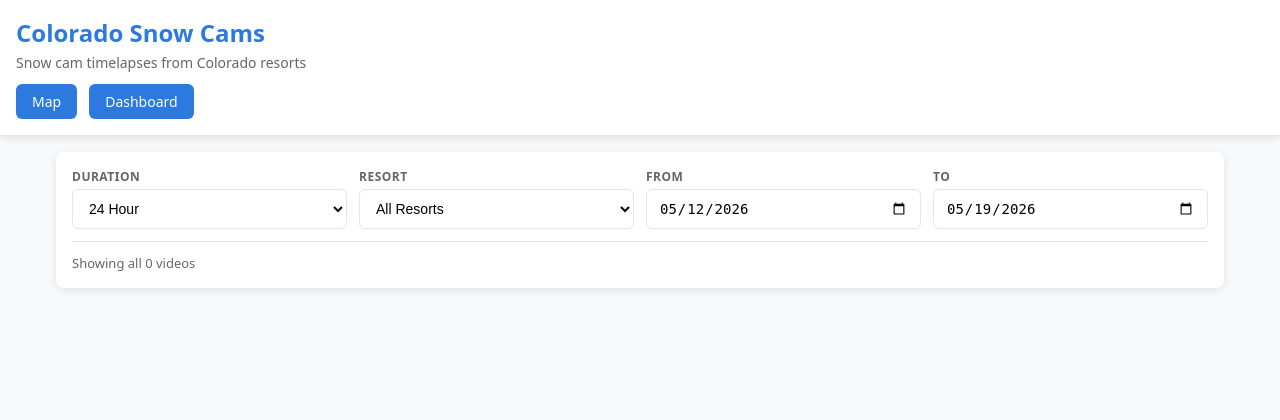
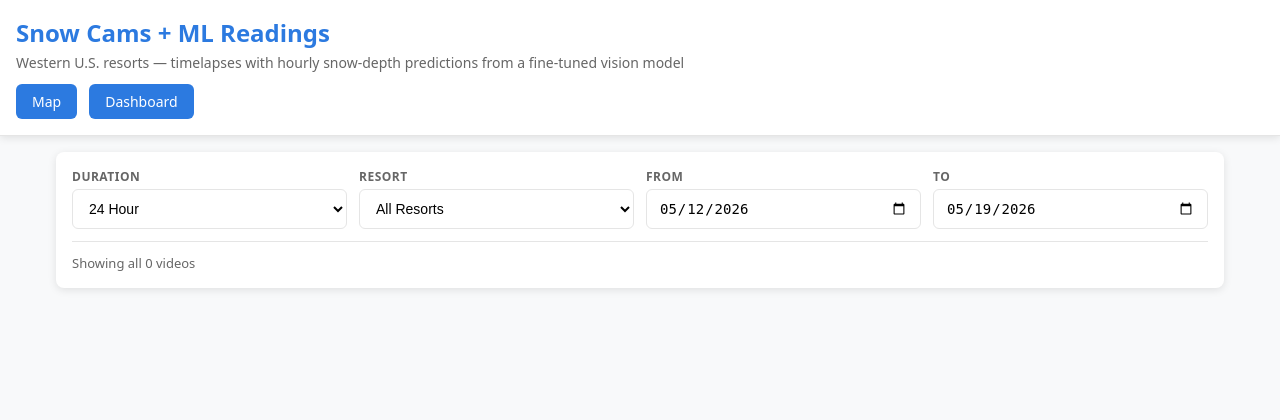
Before and after one commit to TrentMahaffey/snowhackers, a Django app: page /snowcams/ in a window 1280 px wide. Shown: the top 420 px of the page. Run offline with Django 5.2, Linux system fonts and the light colour scheme; data that the repository does not hold is empty.

Commit message:
Add ML snow-depth predictions + 15 new resorts to snowcams page
Frontend (snowdash):
- Add 15 missing resorts to views.py: Alta, Snowbird, Park City,
  Sundance, Brian Head, Cherry Peak, Powder Mountain, Big Sky,
  Bridger Bowl, Discovery, Grand Targhee, Whitefish, Boreal,
  Kirkwood, Northstar. Page now covers CO/UT/MT/WY/ID/CA.
- New endpoint /api/snowcam_predictions reads cam_predictions.json
  (hourly-refreshed) and returns latest depth/snowfall readings.
- snowcams.html: fetches predictions in parallel, displays as a
  colored badge next to each resort header (green=high confidence,
  amber=medium, gray=low).
- Title updated from "Colorado Snow Cams" to "Snow Cams + ML Readings".

Inference pipeline:
- bin/refresh_cam_predictions.sh: hourly cron that picks the latest
  capture per configured resort, rsyncs to the Blackwell, runs the
  fine-tuned Qwen2.5-VL model (Run 7 adapter), pulls the predictions
  JSON back to the snowhackers root (mounted into the container).
- cam_config.json: 12 configured resorts with prompt metadata
  (covers the 5 trained resorts + 3 zero-shot-verified Sherpa Bar
  resorts + 4 generalizable depth-stake resorts).
- Cron entry installed: 13 * * * * (every hour at :13).

cam_predictions.json is gitignored (regenerated by the cron).

Co-Authored-By: Claude Opus 4.7 (1M context) <noreply@anthropic.com>

```diff
--- a/docker-compose.yml
+++ b/docker-compose.yml
@@ -106,6 +106,7 @@ services:
       - ${SNOWCAM_TIMELAPSE7_DIR:-./snowcam/timelapses7}:/snowcam-timelapses7:ro
       - ${SNOWCAM_TIMELAPSE30_DIR:-./snowcam/timelapses30}:/snowcam-timelapses30:ro
       - ${SNOWCAM_OUT_DIR:-./snowcam/out}:/snowcam-snapshots:ro
+      - ./cam_predictions.json:/snowcam-predictions/cam_predictions.json:ro
     command:
       - bash
       - -lc
--- a/snowdash/dashboard/templates/dashboard/snowcams.html
+++ b/snowdash/dashboard/templates/dashboard/snowcams.html
@@ -3,9 +3,9 @@
 <head>
   <meta charset="utf-8" />
   <meta name="viewport" content="width=device-width, initial-scale=1, maximum-scale=1">
-  <title>Colorado Snow Cams</title>
+  <title>Snow Cams + ML Readings</title>
   <link rel="icon" type="image/svg+xml" href="/static/dashboard/favicon.svg">
-  <meta name="description" content="Daily, weekly, and monthly snow cam timelapses from Colorado ski resorts">
+  <meta name="description" content="Daily, weekly, and monthly snow cam timelapses from CO, UT, MT, WY, ID, CA ski resorts — with ML snow-depth readings from a fine-tuned Qwen2.5-VL model">
   <style>
     :root {
       --primary: #2c7ae0;
@@ -309,8 +309,8 @@
 </head>
 <body>
   <div class="header">
-    <h1>Colorado Snow Cams</h1>
-    <p>Snow cam timelapses from Colorado resorts</p>
+    <h1>Snow Cams + ML Readings</h1>
+    <p>Western U.S. resorts — timelapses with hourly snow-depth predictions from a fine-tuned vision model</p>
     <div class="nav-links">
       <a href="/" class="nav-link">Map</a>
       <a href="/tables/" class="nav-link">Dashboard</a>
@@ -389,6 +389,32 @@
   <script>
     let allVideos = [];
     let allResorts = [];
+    let predictions = {}; // {resort_name: {depth_inches, snowfall_24h_inches, snowfall_storm_inches, confidence, captured_at}}
+
+    // Format a prediction object as a short string for display
+    function formatPrediction(p) {
+      if (!p) return null;
+      if (p.snowfall_storm_inches !== undefined && p.snowfall_storm_inches !== null) {
+        // Sherpa Bar — show both readings
+        return `${p.snowfall_24h_inches ?? '?'}" / ${p.snowfall_storm_inches ?? '?'}"`;
+      }
+      if (p.depth_inches !== undefined && p.depth_inches !== null) {
+        return `${p.depth_inches}"`;
+      }
+      return null;
+    }
+
+    // Format the prediction badge HTML (with confidence + capture time)
+    function predictionBadge(resort) {
+      const p = predictions[resort];
+      if (!p) return '';
+      const reading = formatPrediction(p);
+      if (!reading) return '';
+      const conf = p.confidence || 'low';
+      const captured = p.captured_at ? new Date(p.captured_at + 'Z').toLocaleString() : '';
+      const confColor = {high: '#10b981', medium: '#f59e0b', low: '#9ca3af'}[conf] || '#9ca3af';
+      return `<span class="ml-reading" style="margin-left: 12px; padding: 4px 10px; background: ${confColor}; color: white; border-radius: 6px; font-size: 13px; font-weight: 500;" title="ML reading at ${captured} (${conf} confidence)">📏 ${reading}</span>`;
+    }
 
     // Format date as YYYY-MM-DD
     function formatDate(date) {
@@ -617,11 +643,30 @@
       `;
     }
 
+    // Fetch model predictions (best-effort - don't fail page if this fails)
+    async function loadPredictions() {
+      try {
+        const response = await fetch('/api/snowcam_predictions');
+        if (!response.ok) return;
+        const data = await response.json();
+        const list = data.predictions || [];
+        list.forEach(p => {
+          if (p.resort) predictions[p.resort] = p;
+        });
+      } catch (err) {
+        console.warn('Predictions unavailable:', err);
+      }
+    }
+
     // Fetch videos from API
     async function loadVideos() {
       try {
-        const response = await fetch('/api/snowcam_videos');
-        allVideos = await response.json();
+        // Fetch predictions in parallel
+        const [videosResp, _] = await Promise.all([
+          fetch('/api/snowcam_videos'),
+          loadPredictions(),
+        ]);
+        allVideos = await videosResp.json();
 
         const params = getUrlParams();
 
@@ -695,7 +740,7 @@
 
         html += `
           <div class="resort-section" data-resort="${resort.toLowerCase()}">
-            <div class="resort-header">${resort} (${resortVideos.length})</div>
+            <div class="resort-header">${resort} (${resortVideos.length})${predictionBadge(resort)}</div>
             <div class="video-grid">
               ${resortVideos.map(video => `
                 <div class="video-card" data-resort="${video.resort}" data-date="${video.date}" data-duration="${video.duration}">
--- a/snowdash/dashboard/urls.py
+++ b/snowdash/dashboard/urls.py
@@ -11,4 +11,5 @@ urlpatterns = [
     path("api/regional_forecast", views.api_regional_forecast, name="api_regional_forecast"),
     path("api/regional_observed", views.api_regional_observed, name="api_regional_observed"),
     path("api/snowcam_videos", views.api_snowcam_videos, name="api_snowcam_videos"),
+    path("api/snowcam_predictions", views.api_snowcam_predictions, name="api_snowcam_predictions"),
 ]
--- a/snowdash/dashboard/views.py
+++ b/snowdash/dashboard/views.py
@@ -595,6 +595,7 @@ def api_snowcam_videos(request):
 
     # Resort patterns
     resorts = {
+        # Colorado
         "A-Basin": "abasin",
         "Aspen Mountain": "aspen",
         "Aspen Highlands": "highlands",
@@ -614,6 +615,24 @@ def api_snowcam_videos(request):
         "Telluride": "telluride_powcam",
         "Vail": "vail_snowsummit",
         "Winter Park": "winter_park",
+        # Utah
+        "Alta": "alta_snowstake",
+        "Snowbird": "snowbird_snowstake",
+        "Park City": "park_city",
+        "Sundance": "sundance",
+        "Brian Head": "brian_head",
+        "Cherry Peak": "cherry_peak",
+        "Powder Mountain": "powder_mountain",
+        # Montana / Wyoming / Idaho
+        "Big Sky": "bigsky_andesite",
+        "Bridger Bowl": "bridgerbowl_redchair",
+        "Discovery": "discovery_snowstake",
+        "Grand Targhee": "grandtarghee",
+        "Whitefish": "whitefish",
+        # California / Nevada
+        "Boreal": "boreal",
+        "Kirkwood": "kirkwood",
+        "Northstar": "northstar",
     }
 
     videos = []
@@ -657,3 +676,28 @@ def api_snowcam_videos(request):
                 })
 
     return JsonResponse(videos, safe=False)
+
+
+def api_snowcam_predictions(request):
+    """Latest model-generated snow-depth predictions per resort.
+
+    Reads cam_predictions.json from the snowhackers root (mounted into the
+    container). The file is refreshed hourly by bin/refresh_cam_predictions.sh
+    which runs the fine-tuned Qwen2.5-VL model on the Blackwell.
+    """
+    from django.http import JsonResponse
+    import json as _json
+    # Look in a few candidate paths so this works in dev + container
+    candidates = [
+        Path("/snowcam-predictions/cam_predictions.json"),
+        Path("/home/trent/snowhackers/cam_predictions.json"),
+        Path(settings.BASE_DIR).parent / "cam_predictions.json",
+    ]
+    for path in candidates:
+        if path.exists():
+            try:
+                data = _json.loads(path.read_text())
+                return JsonResponse({"predictions": data, "source": str(path)}, safe=False)
+            except Exception as e:
+                return JsonResponse({"error": f"failed to parse {path}: {e}"}, status=500)
+    return JsonResponse({"predictions": [], "error": "cam_predictions.json not found"}, status=404)
```
Also changed, not shown: cam_config.json (added, +86 -0 lines), 2 other files.
